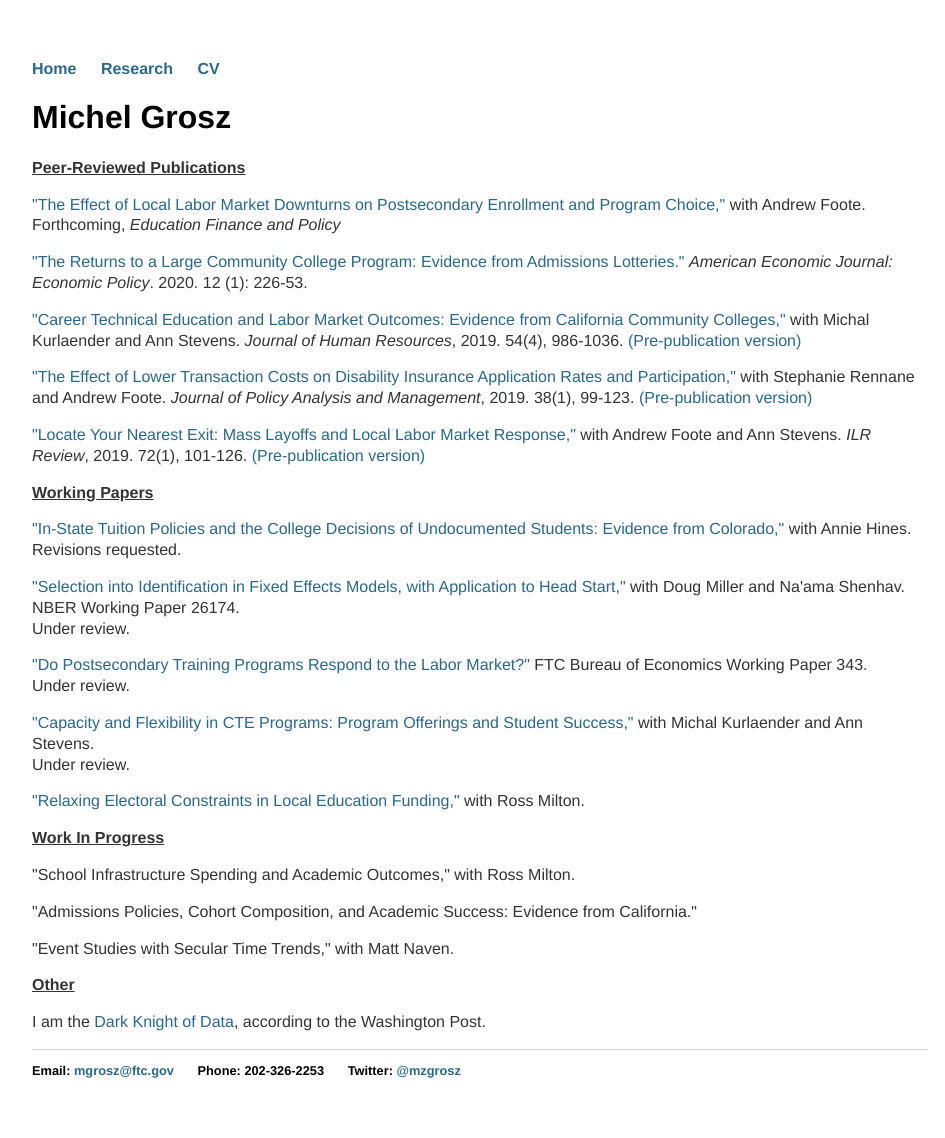
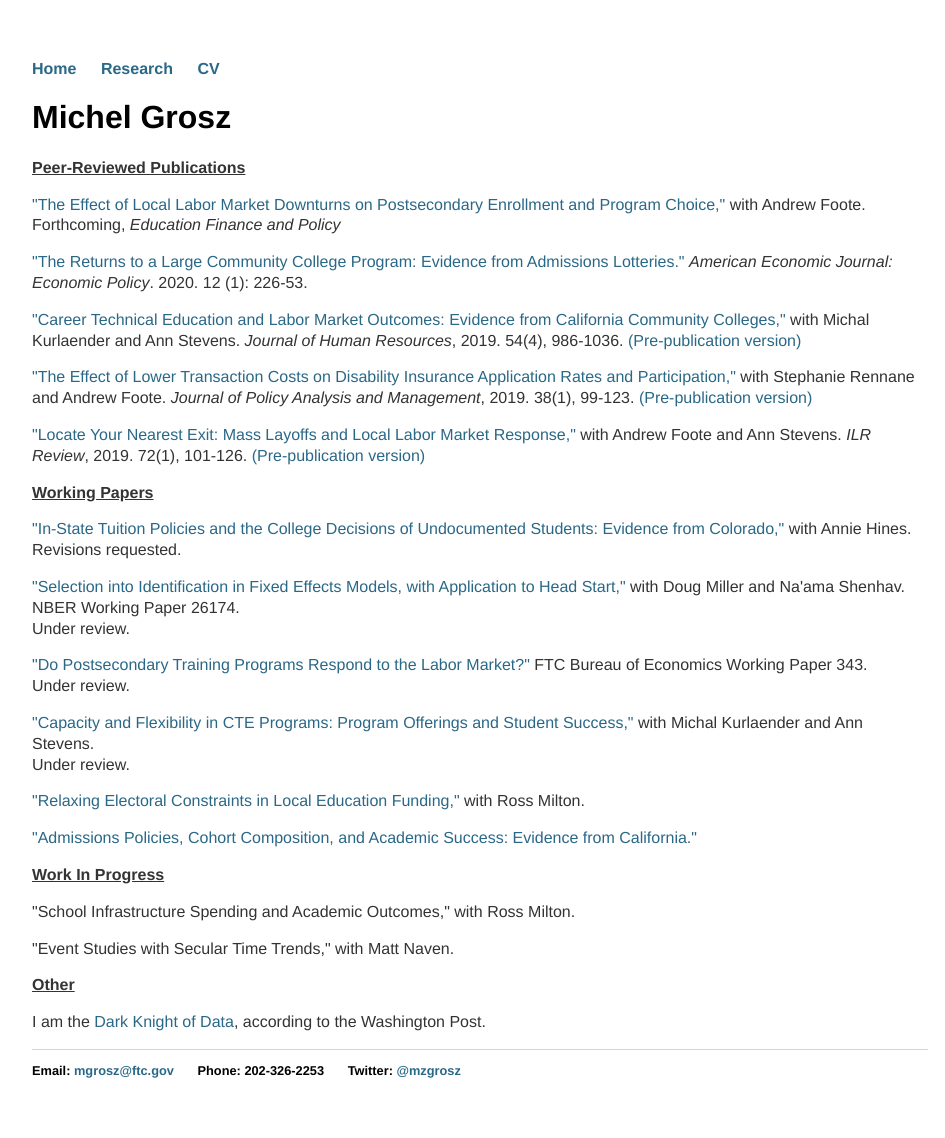
Before and after one commit to mzgrosz/mzgrosz.github.io, a Jekyll site: the page built from research/index.html, in a window 1280 px wide. Shown: the whole page, without its empty margins (160-1105 px from the left). Built offline with Jekyll 4.4.1, drawn with Linux system fonts in a browser that asks for light colours; part of the change alters nothing that is shown.

```diff
--- a/research/index.html
+++ b/research/index.html
@@ -68,12 +68,14 @@ title: Michel Grosz
 	</p>
 <p><a href="https://mzgrosz.github.io/research/gm_elecconstr_200306.pdf">&quot;Relaxing Electoral Constraints in Local Education Funding,&quot;</a> with Ross Milton.</p>
 
+<p><a href="https://aefpweb.org/sites/default/files/webform/grosz_adnlott_200309.pdf">&quot;Admissions Policies, Cohort Composition, and Academic Success: Evidence from California.&quot;</a></p>
+
+
 <p><b><u>Work In Progress</u></b></p>
 
 
 <p>&quot;School Infrastructure Spending and Academic Outcomes,&quot; with Ross Milton.</p>
 
-<p>&quot;Admissions Policies, Cohort Composition, and Academic Success: Evidence from California.&quot;</p>
 
 <p>&quot;Event Studies with Secular Time Trends,&quot; with Matt Naven.</p>
 
```
